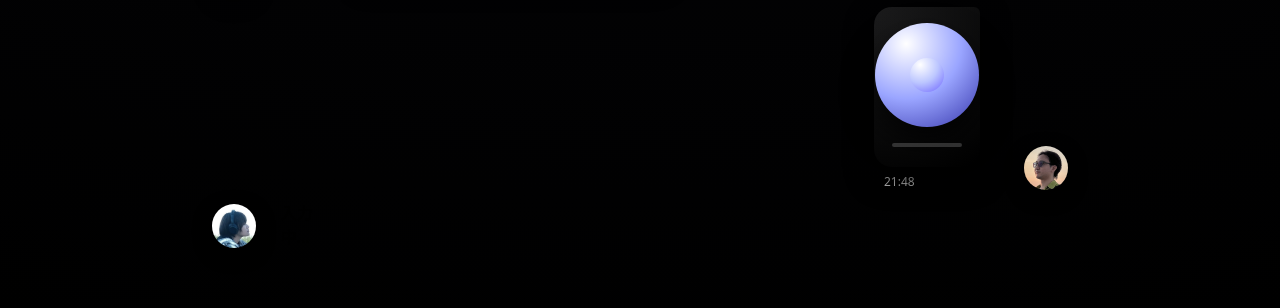
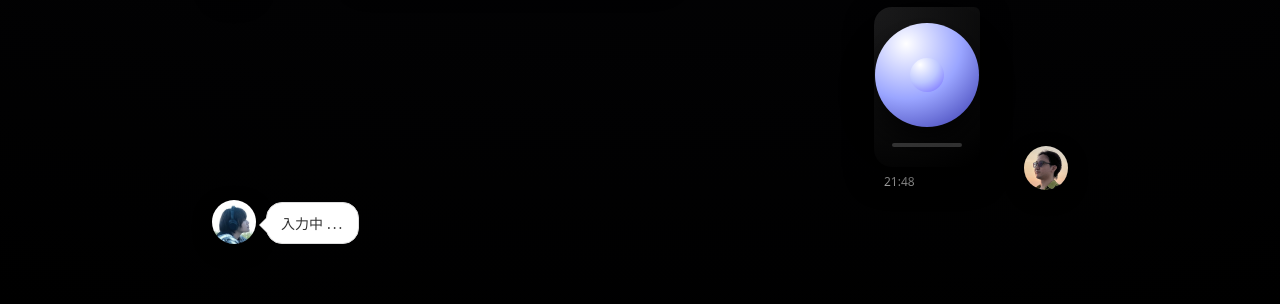
Before and after one commit to Ryu-Kirita/.github.io, a plain HTML site: page index.html in a window 1280 px wide. Shown: the part 2069-2377 px from the top of the page. Drawn offline with Linux system fonts and the light colour scheme.

Commit message:
Update style.css

```diff
--- a/style.css
+++ b/style.css
@@ -258,3 +258,44 @@ body {
         font-size: 11px;
     }
 }
+
+/* ---- typing bubble ---- */
+.message-typing {
+    display: inline-block;
+    padding: 10px 14px;
+    border-radius: 16px;
+    background: #ffffff;
+    border: 1px solid #ddd;
+    font-size: 14px;
+    color: #333;
+    position: relative;
+    max-width: 200px;
+}
+
+/* 吹き出しのしっぽ（左側） */
+.message-typing::before {
+    content: "";
+    position: absolute;
+    left: -8px;
+    top: 14px;
+    border-width: 8px 8px 8px 0;
+    border-style: solid;
+    border-color: transparent #ddd transparent transparent;
+}
+
+.message-typing::after {
+    content: "";
+    position: absolute;
+    left: -7px;
+    top: 14px;
+    border-width: 8px 8px 8px 0;
+    border-style: solid;
+    border-color: transparent #fff transparent transparent;
+}
+
+/* typing dots */
+.typing-dots {
+    display: inline-block;
+    margin-left: 4px;
+    letter-spacing: 2px;
+}
```
